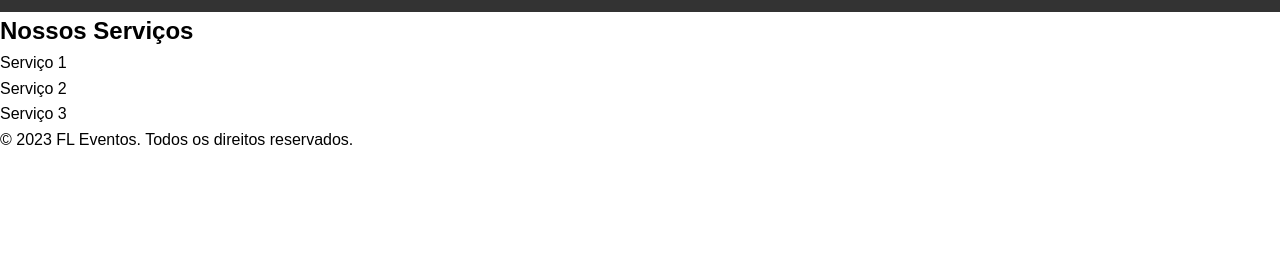
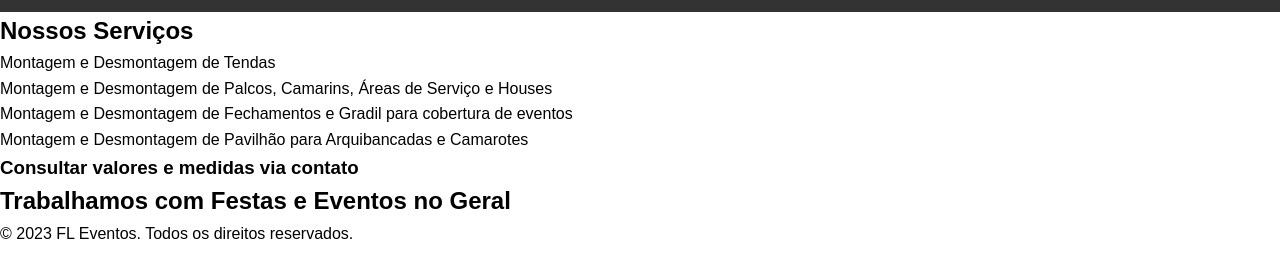
Before and after one commit to OLN17/OLN17.github.io, a plain HTML site: page Paginas/Servicos.html in a window 1280 px wide. Shown: the part 105-382 px from the top of the page. Drawn offline with Linux system fonts and the light colour scheme.

Commit message:
Update Servicos.html

```diff
--- a/Paginas/Servicos.html
+++ b/Paginas/Servicos.html
@@ -20,10 +20,13 @@
   <main>
     <h2>Nossos Serviços</h2>
     <ul class="service-list">
-      <li>Serviço 1</li>
-      <li>Serviço 2</li>
-      <li>Serviço 3</li>
+      <li>Montagem e Desmontagem de Tendas</li>
+      <li>Montagem e Desmontagem de Palcos, Camarins, Áreas de Serviço e Houses</li>
+      <li>Montagem e Desmontagem de Fechamentos e Gradil para cobertura de eventos</li>
+      <li>Montagem e Desmontagem de Pavilhão para Arquibancadas e Camarotes</li>
     </ul>
+    <h3>Consultar valores e medidas via contato</h3>
+    <h2>Trabalhamos com Festas e Eventos no Geral</h2>
   </main>
 
   <footer>
```
